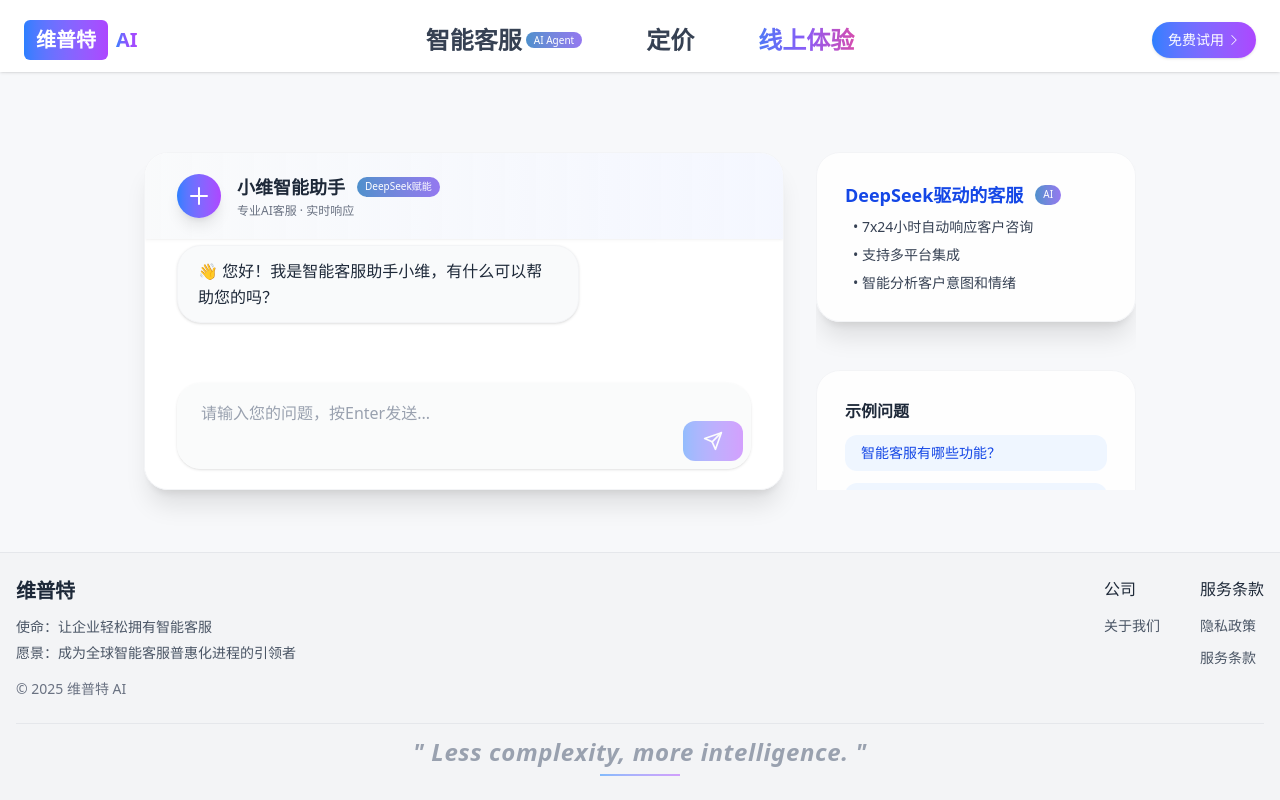
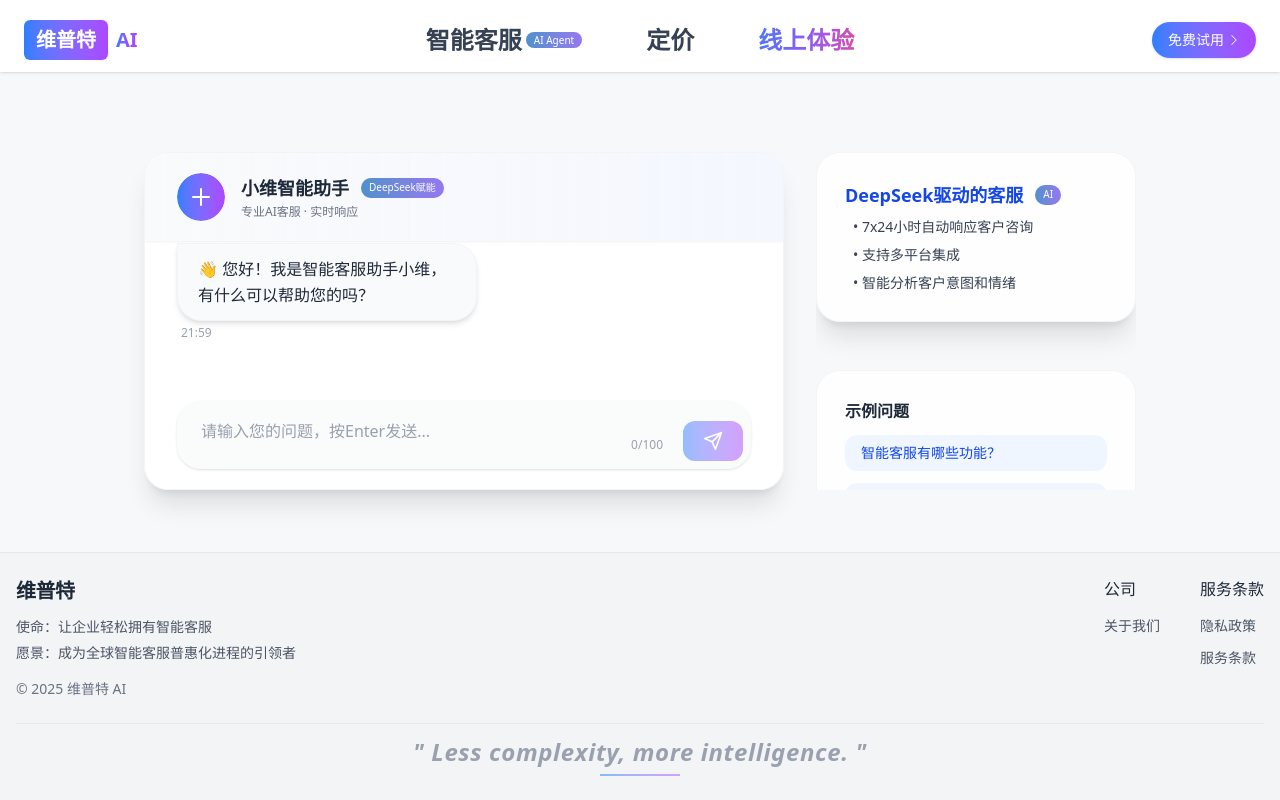
Before and after one commit to jiangyongjin1990/ai-customer-service, a Next.js app: page /demo in a window 1280 px wide. Built offline with nearby package versions, Linux system fonts and the light colour scheme.

Commit message:
feat: 优化聊天界面加载动画，调整头像尺寸比例

```diff
--- a/src/app/demo/page.tsx
+++ b/src/app/demo/page.tsx
@@ -138,6 +138,11 @@ function ChatDemo() {
   // 处理输入变化，自动调整高度
   const handleInputChange = (e: React.ChangeEvent<HTMLTextAreaElement>) => {
     setInputValue(e.target.value);
+    // 自动调整输入框高度
+    const textarea = e.target;
+    textarea.style.height = 'auto';
+    const scrollHeight = Math.min(textarea.scrollHeight, 120); // 最大高度120px
+    textarea.style.height = `${scrollHeight}px`;
   };
 
   // 示例问题快速提问
@@ -150,6 +155,16 @@ function ChatDemo() {
 
   const handleExampleClick = (question: string) => {
     setInputValue(question);
+    // 自动聚焦输入框并调整高度
+    setTimeout(() => {
+      const textarea = document.querySelector('textarea');
+      if (textarea) {
+        textarea.focus();
+        textarea.style.height = 'auto';
+        const scrollHeight = Math.min(textarea.scrollHeight, 120);
+        textarea.style.height = `${scrollHeight}px`;
+      }
+    }, 0);
   };
 
   return (
@@ -176,10 +191,26 @@ function ChatDemo() {
               {/* 聊天头部 */}
               <div className="px-8 py-5 bg-gradient-to-r from-gray-50 to-indigo-50/60 flex items-center justify-between shadow-sm">
                 <div className="flex items-center">
-                  <div className="w-11 h-11 rounded-full bg-gradient-to-r from-blue-500 to-purple-500 flex items-center justify-center mr-4 shadow-lg">
+                  <div className="w-12 h-12 rounded-full flex items-center justify-center mr-4 overflow-hidden">
+                    {isLoading ? (
+                      <div className="w-12 h-12 flex items-center justify-center overflow-hidden">
+                        <video
+                          src="/images/ball.webm"
+                          autoPlay
+                          loop
+                          muted
+                          playsInline
+                          className="transform scale-[2] w-12 h-12 object-contain mix-blend-normal"
+                          style={{ background: 'transparent' }}
+                        />
+                      </div>
+                    ) : (
+                      <div className="w-12 h-12 rounded-full bg-gradient-to-r from-blue-500 to-purple-500 flex items-center justify-center shadow-md">
                         <svg className="w-6 h-6 text-white" fill="none" stroke="currentColor" viewBox="0 0 24 24" xmlns="http://www.w3.org/2000/svg">
                           <path strokeLinecap="round" strokeLinejoin="round" strokeWidth={2} d="M12 4v16m8-8H4" />
                         </svg>
+                      </div>
+                    )}
                   </div>
                   <div>
                     <div className="font-bold text-lg text-gray-800 flex items-center gap-2">小维智能助手 <span className="ml-1 px-2 py-0.5 text-[10px] font-medium bg-gradient-to-r from-[#4e90cc] to-[#9478f0] text-white rounded-full align-top">DeepSeek赋能</span></div>
@@ -188,54 +219,85 @@ function ChatDemo() {
                 </div>
               </div>
               {/* 聊天消息区 - 仅此处可滚动，高度自适应 */}
-              <div ref={messagesContainerRef} className="flex-1 px-8 py-6 space-y-4 overflow-y-auto bg-white/60" style={{ minHeight: 0, height: '100%' }}>
+              <div
+                ref={messagesContainerRef}
+                className="flex-1 px-8 py-6 space-y-4 overflow-y-auto bg-white/60 custom-scrollbar"
+                style={{ minHeight: 0, height: '100%', scrollBehavior: 'smooth' }}
+              >
                 {messages.map((msg) => (
                   <div key={msg.id} className={`flex ${msg.sender === 'user' ? 'justify-end' : 'justify-start'}`}>
+                    <div className="flex flex-col gap-1">
                       <motion.div
-                      initial={{ opacity: 0, y: 10 }}
-                      animate={{ opacity: 1, y: 0 }}
-                      transition={{ duration: 0.3 }}
-                      className={`max-w-[70%] px-5 py-3 rounded-3xl shadow-sm text-base leading-relaxed whitespace-pre-line ${msg.sender === 'user' ? 'bg-gradient-to-r from-blue-400 to-green-400 text-white' : 'bg-gray-50 text-gray-800 border border-gray-100'}`}
+                        initial={{ opacity: 0, y: 10, scale: 0.95 }}
+                        animate={{ opacity: 1, y: 0, scale: 1 }}
+                        transition={{ duration: 0.3, ease: "easeOut" }}
+                        className={`max-w-[300px] px-5 py-3 rounded-3xl shadow-md text-base leading-relaxed break-words ${
+                          msg.sender === 'user'
+                            ? 'bg-gradient-to-r from-blue-400 to-green-400 text-white rounded-tr-none'
+                            : 'bg-gray-50 text-gray-800 border border-gray-100 rounded-tl-none'
+                        }`}
                       >
                         {msg.text}
                       </motion.div>
+                      <div className={`text-xs text-gray-400 ${msg.sender === 'user' ? 'text-right mr-1' : 'ml-1'}`}>
+                        {new Intl.DateTimeFormat('zh-CN', {
+                          hour: '2-digit',
+                          minute: '2-digit'
+                        }).format(msg.timestamp)}
+                      </div>
+                    </div>
                   </div>
                 ))}
                 {isLoading && (
                   <div className="flex justify-start">
+                    <div className="flex flex-col gap-1">
                       <motion.div
-                      initial={{ opacity: 0, y: 10 }}
-                      animate={{ opacity: 1, y: 0 }}
-                      transition={{ duration: 0.3 }}
-                      className="max-w-[70%] px-5 py-3 rounded-3xl shadow-sm text-base bg-gray-50 text-gray-800 border border-gray-100"
+                        initial={{ opacity: 0, y: 10, scale: 0.95 }}
+                        animate={{ opacity: 1, y: 0, scale: 1 }}
+                        transition={{ duration: 0.3, ease: "easeOut" }}
+                        className="max-w-[300px] px-5 py-3 rounded-3xl shadow-md text-base bg-gray-50 text-gray-800 border border-gray-100 rounded-tl-none"
                       >
-                      <div className="flex items-center space-x-2">
-                        <div className="w-3 h-3 rounded-full bg-blue-400 animate-pulse" />
-                        <div className="w-3 h-3 rounded-full bg-blue-400 animate-pulse" style={{ animationDelay: '0.2s' }} />
-                        <div className="w-3 h-3 rounded-full bg-blue-400 animate-pulse" style={{ animationDelay: '0.4s' }} />
+                        <div className="flex items-center">
+                          <div className="typing-indicator">
+                            <span></span>
+                            <span></span>
+                            <span></span>
+                          </div>
                         </div>
                       </motion.div>
+                      <div className="text-xs text-gray-400 ml-1">
+                        {new Intl.DateTimeFormat('zh-CN', {
+                          hour: '2-digit',
+                          minute: '2-digit'
+                        }).format(new Date())}
+                      </div>
+                    </div>
                   </div>
                 )}
                 <div ref={endOfMessagesRef} />
               </div>
               {/* 输入区 */}
               <div className="px-8 py-5 bg-white/80">
-                <div className="flex items-end gap-3 p-2 bg-gray-50/80 rounded-3xl shadow-sm">
+                <div className="flex items-end gap-3 p-2 bg-gray-50/80 rounded-3xl shadow-sm hover:shadow-md transition-shadow duration-300">
                   <div className="flex-1 relative">
                     <textarea
-                      className="w-full h-16 resize-none rounded-xl border-0 bg-transparent px-4 py-2.5 text-base focus:outline-none focus:ring-1 focus:ring-blue-300 transition-all placeholder-gray-400 overflow-y-auto"
-                      rows={2}
-                      maxLength={500}
-                      placeholder="请输入您的问题，按Enter发送..."
+                      className="w-full resize-none rounded-xl border-0 bg-transparent px-4 py-2.5 text-base focus:outline-none focus:ring-1 focus:ring-blue-300 transition-all placeholder-gray-400 overflow-y-auto"
+                      rows={1}
+                      maxLength={100}
+                      placeholder={isLoading ? "正在生成回复，请稍候..." : "请输入您的问题，按Enter发送..."}
                       value={inputValue}
                       onChange={handleInputChange}
                       onKeyDown={handleKeyPress}
                       disabled={isLoading}
-                      style={{ minHeight: 64, maxHeight: 64, fontSize: '16px', lineHeight: '1.6' }}
+                      style={{ minHeight: 40, maxHeight: 120, fontSize: '16px', lineHeight: '1.6' }}
                     />
+                    <div className="absolute right-2 bottom-2 text-xs text-gray-400 select-none pointer-events-none">
+                      {inputValue.length}/100
+                    </div>
                     {errorMessage && (
-                      <div className="absolute left-0 -top-7 text-xs text-red-500 animate-fadeIn">{errorMessage}</div>
+                      <div className="absolute left-0 -top-7 text-xs text-red-500 animate-fadeIn bg-white px-2 py-1 rounded shadow-sm">
+                        {errorMessage}
+                      </div>
                     )}
                   </div>
                   <button
--- a/src/app/globals.css
+++ b/src/app/globals.css
@@ -464,3 +464,61 @@ body {
     background-position: 200% center;
   }
 }
+
+/* 自定义滚动条样式 */
+.custom-scrollbar::-webkit-scrollbar {
+  width: 6px;
+  background-color: rgba(255, 255, 255, 0.05);
+}
+
+.custom-scrollbar::-webkit-scrollbar-thumb {
+  background-color: rgba(203, 213, 225, 0.7);
+  border-radius: 6px;
+  transition: background-color 0.3s;
+}
+
+.custom-scrollbar::-webkit-scrollbar-thumb:hover {
+  background-color: rgba(148, 163, 184, 0.8);
+}
+
+.custom-scrollbar::-webkit-scrollbar-track {
+  background-color: rgba(241, 245, 249, 0.3);
+  border-radius: 6px;
+}
+
+/* 打字指示器动画 */
+.typing-indicator {
+  display: flex;
+  align-items: center;
+  column-gap: 4px;
+  padding: 2px 4px;
+}
+
+.typing-indicator span {
+  display: block;
+  width: 8px;
+  height: 8px;
+  background-color: #60a5fa;
+  border-radius: 50%;
+  opacity: 0.6;
+  animation: typing-bubble 1.4s infinite ease-in-out both;
+}
+
+.typing-indicator span:nth-child(1) {
+  animation-delay: -0.32s;
+}
+
+.typing-indicator span:nth-child(2) {
+  animation-delay: -0.16s;
+}
+
+@keyframes typing-bubble {
+  0%, 80%, 100% {
+    transform: scale(0.6);
+    opacity: 0.4;
+  }
+  40% {
+    transform: scale(1);
+    opacity: 0.8;
+  }
+}
```
Lines whose indentation alone changed are shown as unchanged.
